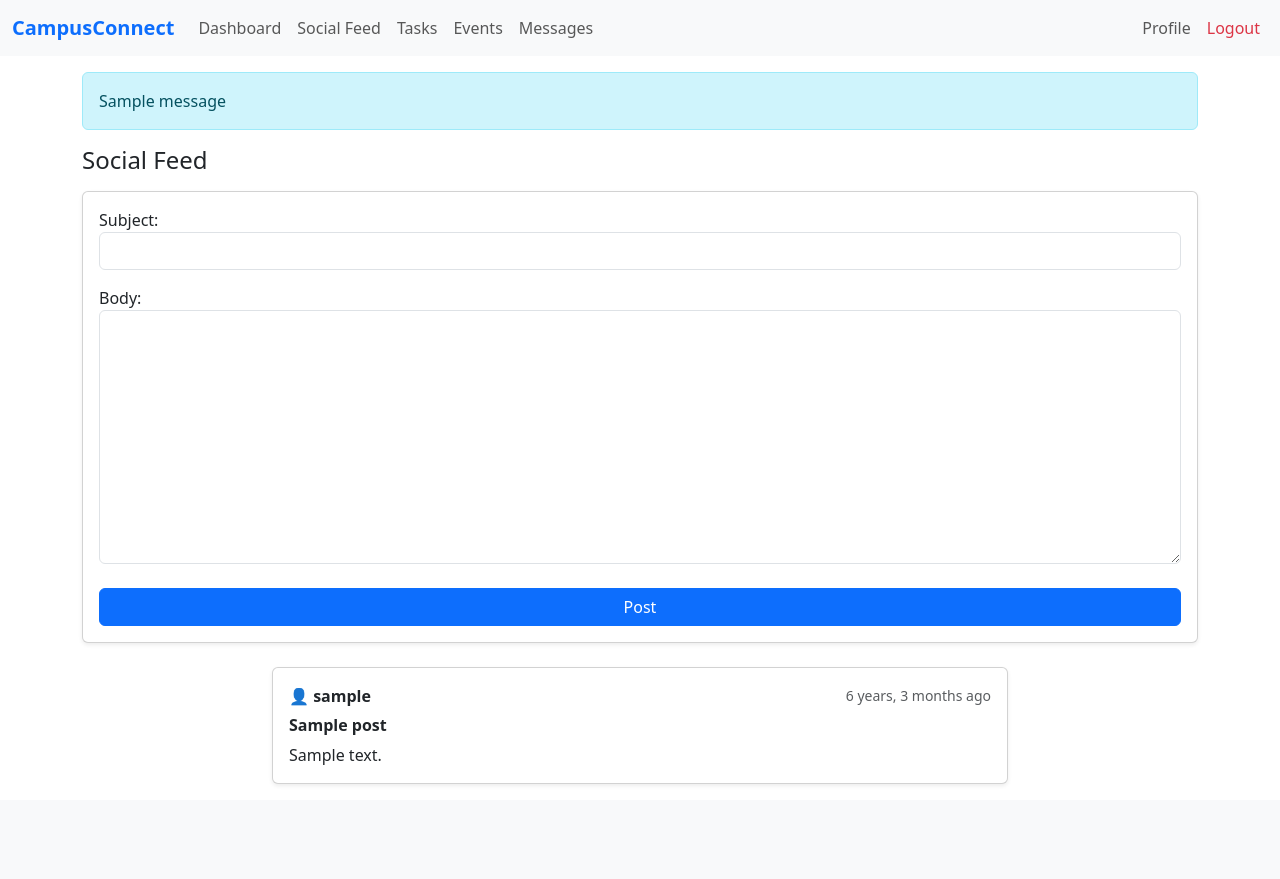
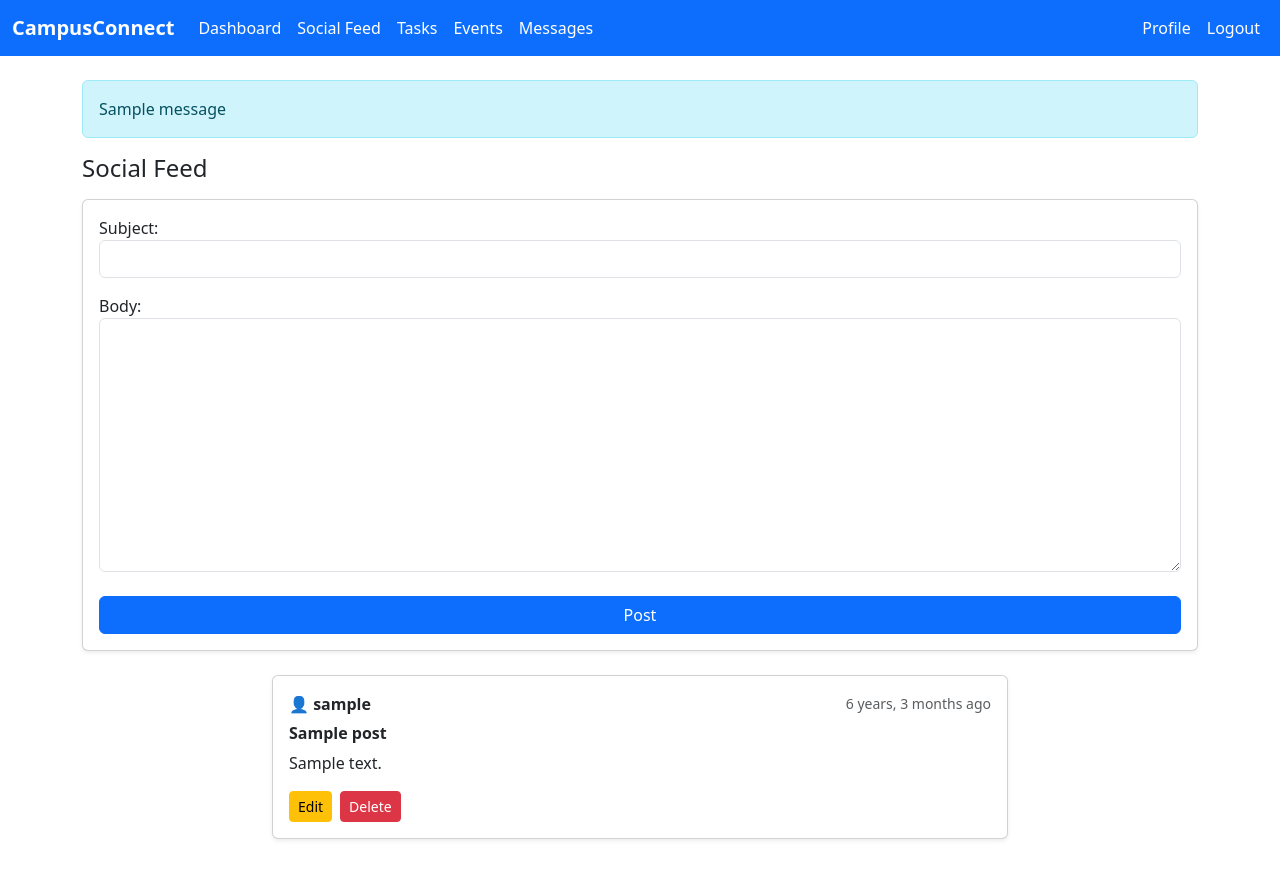
Before and after one commit to Bryanna-Terrazas/campusConnect2026, a Django app: page /social/ in a window 1280 px wide. Before the commit the page ends 784 px from the top, so only its background shows below. Run offline with Django 5.2, Linux system fonts and the light colour scheme; a user stored in the database is signed in; tables that the repository leaves empty hold one stand-in row (values such as "Sample post"); one stand-in notice (Sample message) is shown.

Commit message:
Added edit templates

```diff
--- a/campusConnectApp/templates/base.html
+++ b/campusConnectApp/templates/base.html
@@ -7,6 +7,17 @@
 
   <link href="https://cdn.jsdelivr.net/npm/bootstrap@5.3.8/dist/css/bootstrap.min.css" rel="stylesheet">
 
+  <style>
+    .navbar .nav-link,
+    .navbar .navbar-brand {
+        color: white !important;
+    }
+
+    .navbar .nav-link:hover {
+        color: #dbeafe !important;
+    }
+  </style>
+
   {% block extra_css %}{% endblock %}
 </head>
 
@@ -14,14 +25,18 @@
 
   {% include "navbar.html" %}
 
-  <div class="container mt-3">
+  <div class="container py-4">
+
     {% if messages %}
       {% for message in messages %}
-        <div class="alert alert-info">{{ message }}</div>
+        <div class="alert alert-info alert-dismissible fade show" role="alert">
+          {{ message }}
+        </div>
       {% endfor %}
     {% endif %}
 
     {% block content %}{% endblock %}
+
   </div>
 
   <script src="https://cdn.jsdelivr.net/npm/bootstrap@5.3.8/dist/js/bootstrap.bundle.min.js"></script>
--- a/campusConnectApp/templates/navbar.html
+++ b/campusConnectApp/templates/navbar.html
@@ -1,7 +1,7 @@
-<nav class="navbar navbar-expand-lg bg-body-tertiary">
+<nav class="navbar navbar-expand-lg navbar-dark bg-primary">
   <div class="container-fluid">
 
-    <a class="navbar-brand text-primary fw-bold" href="{% url 'home' %}">
+    <a class="navbar-brand text-white fw-bold" href="{% url 'home' %}">
       CampusConnect
     </a>
 
--- a/campusConnectApp/templates/social.html
+++ b/campusConnectApp/templates/social.html
@@ -38,9 +38,33 @@
 
   <h6 class="fw-bold">{{ post.subject }}</h6>
 
-          <p class="mb-0">
+  <p class="mb-3">
     {{ post.body }}
   </p>
+
+  <!-- ACTIONS (SAFE ADDITION - DOES NOT BREAK LAYOUT) -->
+  <div class="d-flex gap-2">
+
+    <a href="{% url 'post_edit' post.id %}"
+       class="btn btn-sm btn-warning">
+      Edit
+    </a>
+
+    <form method="post"
+          action="{% url 'post_delete' post.id %}"
+          style="display:inline;">
+
+      {% csrf_token %}
+
+      <button type="submit"
+              class="btn btn-sm btn-danger"
+              onclick="return confirm('Delete this post?');">
+        Delete
+      </button>
+
+    </form>
+
+  </div>
 
 </div>
 
```
Also changed, not shown: campusConnectApp/templates/event_edit.html (added, +36 -0 lines), campusConnectApp/templates/post_confirm_delete.html (added, +39 -0 lines), campusConnectApp/templates/post_edit.html (added, +36 -0 lines), campusConnectApp/templates/task_edit.html (added, +36 -0 lines). Lines whose indentation alone changed are shown as unchanged.
